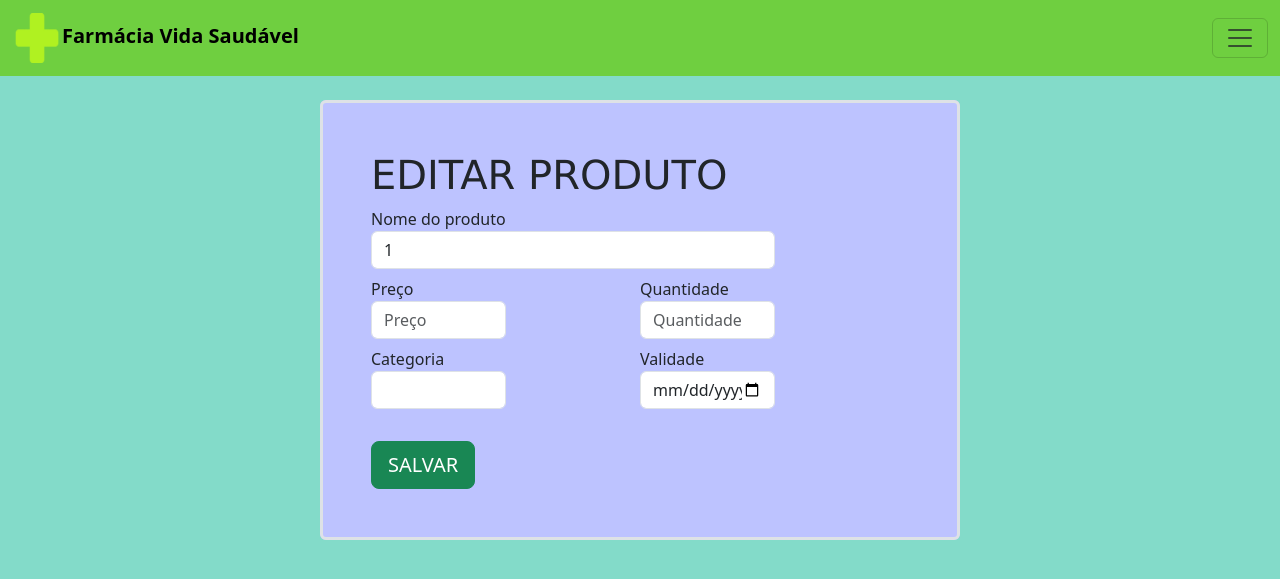
After one commit to matheuscerquei/farmacias_bootstrap, a PHP site: page /editarProduto.php?nome=1 in a window 1280 px wide. The commit adds this page. Shown: the top 579 px of the page. Run offline with PHP 8.4, Linux system fonts and the light colour scheme; data that the repository does not hold is empty.

Commit message:
colocar action em editar e fazer o menu inicio

```diff
--- a/configPDO.php
+++ b/configPDO.php
@@ -8,9 +8,9 @@ class Config
 
     public function __construct()
     {
-        $this->dsn = "mysql:dbname=BdVidaSaudavel;host=localhost:3306";
+        $this->dsn = "mysql:dbname=BdVidaSaudavel;host=localhost:3307"; //mudei a porta para fucionar no meu pc
         $this->username = "root";
-        $this->password = "OgtoQmorr10#000***"; //OgtoQmorr10#000***
+        $this->password = ""; //OgtoQmorr10#000***
         $this->pdo = new PDO($this->dsn, $this->username, $this->password);
     }
 
--- /dev/null
+++ b/editarProduto.php
@@ -0,0 +1,93 @@
+<?php
+$nome = urldecode($_GET['nome']);
+$preco = urldecode($_GET['preco']);
+$quantidade = urldecode($_GET['quantidade']);
+$categoria = urldecode($_GET['categoria']);
+$validade = urldecode($_GET['validade']);
+
+
+?>
+<!DOCTYPE html>
+<html lang="pt-br">
+
+<head>
+    <meta charset="UTF-8">
+    <meta name="author" content="Augusto Mizu">
+    <link rel="shortcut icon" type="image/x-png" href="./imgens/icon_navegador2.png">
+    <meta name="viewport" content="width=device-width, initial-scale=1.0">
+    <title>Editar</title>
+    <link href="https://cdn.jsdelivr.net/npm/bootstrap@5.3.3/dist/css/bootstrap.min.css" rel="stylesheet" integrity="sha384-QWTKZyjpPEjISv5WaRU9OFeRpok6YctnYmDr5pNlyT2bRjXh0JMhjY6hW+ALEwIH" crossorigin="anonymous">
+
+</head>
+
+<body style="margin-left: 25%; margin-right: 25%; background-color: #83dbc9;">
+    <div id="nav_bar_padrao" style="margin-bottom: 100px;"></div>
+    <main class="border border-3 rounded p-5" style="border: rgba(255, 0, 0, .5); backdrop-filter: blur(5px); backdrop-filter: hue-rotate(80deg);">
+        <h1 style="font-family: 'Lucida Sans', 'Lucida Sans Regular', 'Lucida Grande', 'Lucida Sans Unicode', Geneva, Verdana, sans-serif;">
+            EDITAR PRODUTO</h1>
+        <form action="#" method="post" id="formEditar">
+            <div class="mb-2 w-75">
+                <label for="nomeInput">Nome do produto</label>
+                <input type="text" name="nomeInput" class="form-control" value="<?= $nome ?>" maxlength="30" placeholder="Nome" required>
+            </div>
+            <div class="mb-2 d-flex col">
+                <div class="w-50">
+                    <label for="precoInput">Preço</label>
+                    <input type="number" name="precoInput" step="0.01" min="0.01" value="<?= $preco ?>" placeholder="Preço" class="form-control w-50" required>
+                </div>
+                <div class="w-50">
+                    <label for="quantidadeInput">Quantidade</label>
+                    <input type="number" name="quantidadeInput" step="1" min="1" value="<?= $quantidade ?>" placeholder="Quantidade" class="form-control w-50" required>
+                </div>
+            </div>
+            <div class="mb-2 d-flex col">
+                <div class="w-50">
+                    <label for="categoriaInput">Categoria</label>
+                    <select name="categoriaSelect" id="categoriaSelect" class="form-control w-50" required>
+                        <option value="<?= $categoria ?>" disabled selected><?= $categoria ?></option>
+                        <option value="ANALGÉSICOS">ANALGÉSICOS</option>
+                        <option value="ANTI-INFLAMATÓRIOS">ANTI-INFLAMATÓRIOS</option>
+                        <option value="ANTIBIÓTICOS">ANTIBIÓTICOS</option>
+                        <option value="ANTIVIRAIS">ANTIVIRAIS</option>
+                        <option value="ANTIFÚNGICOS">ANTIFÚNGICOS</option>
+                        <option value="ANTIDEPRESSIVOS">ANTIDEPRESSIVOS</option>
+                        <option value="ANSIOLÍTICOS">ANSIOLÍTICOS</option>
+                        <option value="ANTIPSICÓTICOS">ANTIPSICÓTICOS</option>
+                        <option value="ANTIHISTAMÍNICOS">ANTIHISTAMÍNICOS</option>
+                        <option value="ANTIHIPERTENSIVOS">ANTIHIPERTENSIVOS</option>
+                        <option value="DIURÉTICOS">DIURÉTICOS</option>
+                        <option value="IMUNOSSUPRESSORES">IMUNOSSUPRESSORES</option>
+                        <option value="OUTROS">OUTROS</option>
+                    </select>
+                </div>
+                <div class="w-50">
+                    <label for="dataInput">Validade</label>
+                    <input type="date" name="dataInput" class="form-control w-50" min="<?php echo date('Y-m-d'); ?>" value="<?= $validade ?>" placeholder="Selecione uma data..." required>
+                </div>
+            </div>
+            <input type="button" id="salvar" value="SALVAR" class="btn btn-success btn-lg mt-4 " onclick="confirmarEdicao()">
+        </form>
+    </main>
+    <script>
+        //carrega o nav bar
+        fetch('nav_bar_padrao.html')
+            .then(response => response.text())
+            .then(data => {
+                document.getElementById('nav_bar_padrao').innerHTML = data;
+            });
+    </script>
+    <script>
+        ////////// caixa para corfirmar edição
+        function confirmarEdicao(id) {
+            const confirmacao = confirm("Você tem certeza que deseja editar este produto? (ㆆ_ㆆ)");
+            if (confirmacao) {
+                // Redireciona para o script de exclusão com confirmação
+                window.location.href = `editarProduto_action.php?id=${id}&confirmar=true`;
+            }
+        }
+    </script>
+    <script src="https://cdn.jsdelivr.net/npm/@popperjs/core@2.11.8/dist/umd/popper.min.js" integrity="sha384-I7E8VVD/ismYTF4hNIPjVp/Zjvgyol6VFvRkX/vR+Vc4jQkC+hVqc2pM8ODewa9r" crossorigin="anonymous"></script>
+    <script src="https://cdn.jsdelivr.net/npm/bootstrap@5.3.3/dist/js/bootstrap.min.js" integrity="sha384-0pUGZvbkm6XF6gxjEnlmuGrJXVbNuzT9qBBavbLwCsOGabYfZo0T0to5eqruptLy" crossorigin="anonymous"></script>
+</body>
+
+</html>
```
Also changed, not shown: CRUDestoque.php (+27 -10 lines), cadastroProduto.php (+9 -9 lines), cadastroProduto_action.php (+4 -3 lines), excluirProduto.php (added, +7 -0 lines), pesquisaProduto.php (+30 -14 lines), pesquisaProduto_action.php (deleted, +0 -16 lines), sort.php (+4 -4 lines).
